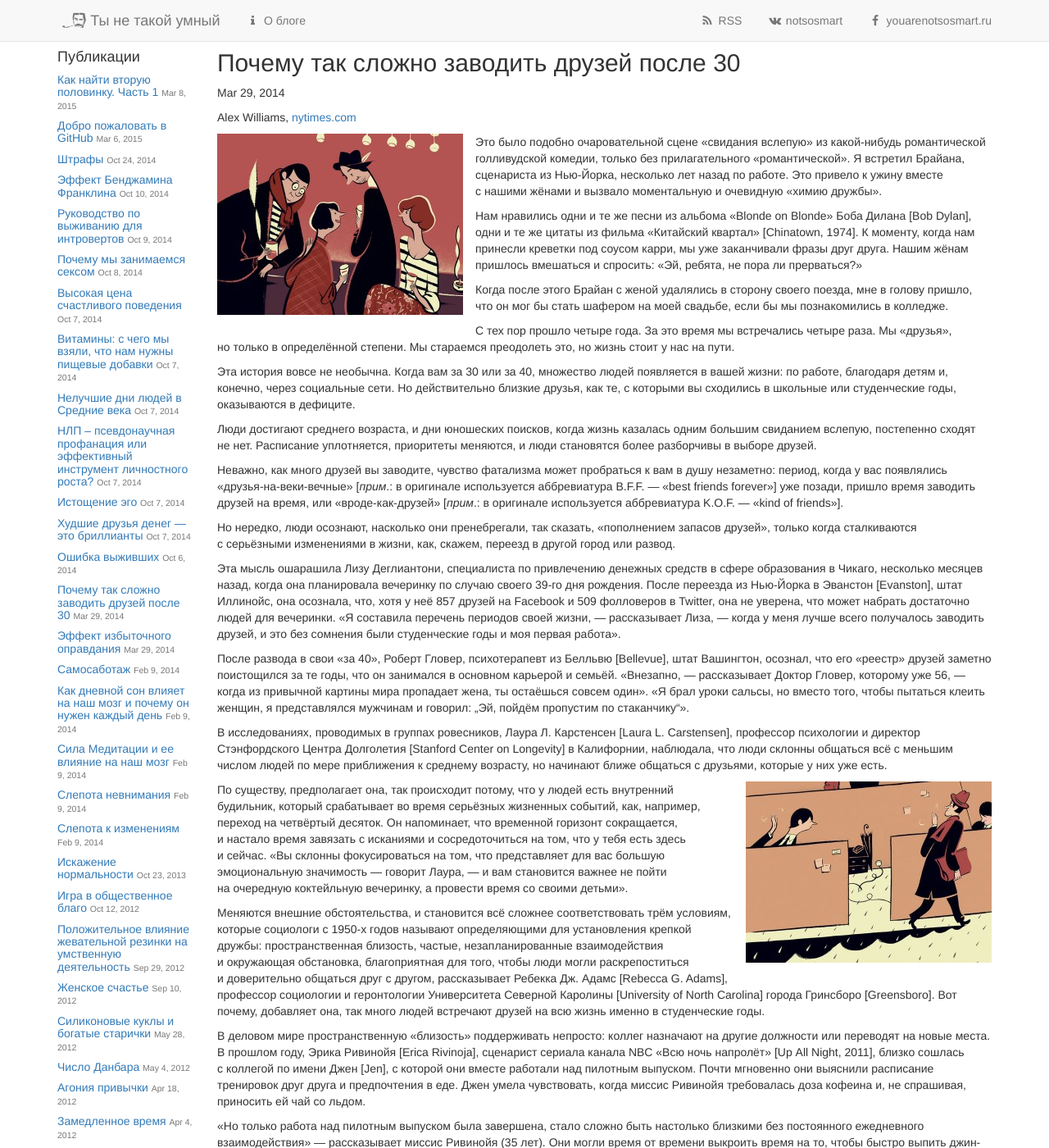
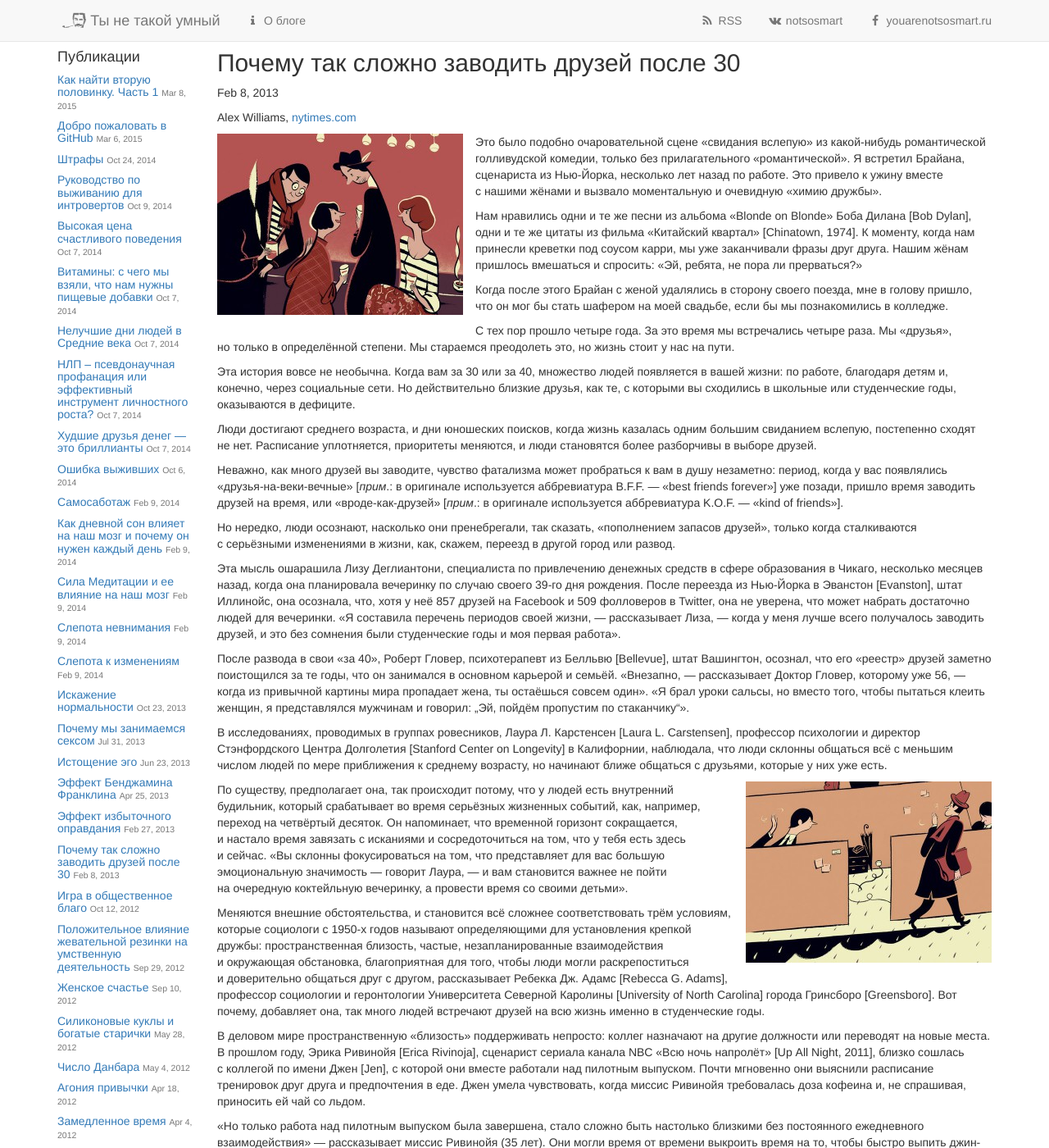
Before and after one commit to vooft/notsosmart, a Jekyll site: the page built from _posts/2013-02-08-why-is-it-hard-to-make-friends-over-30.markdown, in a window 1280 px wide and 1400 px high. Shown: the whole window at 82% size. Built offline with Jekyll 4.4.1, drawn with Linux system fonts in a browser that asks for light colours.

Commit message:
Поставил для статей правильные даты

```diff
--- a/_posts/2014-03-29-why-is-it-hard-to-make-friends-over-30.markdown
+++ b/_posts/2013-02-08-why-is-it-hard-to-make-friends-over-30.markdown
@@ -1,7 +1,7 @@
 ---
 layout: post
 title:  "Почему так сложно заводить друзей после 30"
-date:   2014-03-29 12:00:00
+date:   2013-02-08 12:00:00
 ---
 <p>Alex Williams, <a href="http://www.nytimes.com/2012/07/15/fashion/the-challenge-of-making-friends-as-an-adult.html">nytimes.com</a></p>
 <p><a href="/img/why-is-it-hard-to-make-friends-over-30/20120715-FRIENDS-slide-F9VL-articleLarge.jpg"><img height="221" width="300" src="/img/why-is-it-hard-to-make-friends-over-30/20120715-FRIENDS-slide-F9VL-articleLarge-300x221.jpg" alt="20120715-FRIENDS-slide-F9VL-articleLarge" class="alignleft size-medium wp-image-753" /></a>Это было подобно очаровательной сцене «свидания вслепую» из какой-нибудь романтической голливудской комедии, только без прилагательного «романтической». Я встретил Брайана, сценариста из Нью-Йорка, несколько лет назад по работе. Это привело к ужину вместе с нашими жёнами и вызвало моментальную и очевидную «химию дружбы».</p>
--- a/_posts/2014-03-29-the-overjustification-effect.markdown
+++ b/_posts/2013-03-27-the-overjustification-effect.markdown
@@ -1,7 +1,7 @@
 ---
 layout: post
 title:  "Эффект избыточного оправдания"
-date:   2014-03-29 12:00:00
+date:   2013-02-27 12:00:00
 ---
 <p><a href="http://youarenotsosmart.com/2011/12/14/the-overjustification-effect/">Оригинал</a>.</p>
 <p><strong>Заблуждение</strong>: Нет ничего лучше, чем зарабатывать на жизнь своим любимым делом.</p>
--- a/_posts/2014-10-10-the-benjamin-franklin-effect.markdown
+++ b/_posts/2013-04-25-the-benjamin-franklin-effect.markdown
@@ -1,7 +1,7 @@
 ---
 layout: post
 title:  "Эффект Бенджамина Франклина"
-date:   2014-10-10 12:00:00
+date:   2013-04-25 12:00:00
 ---
 <p><strong>Заблуждение</strong>: Вы делаете хорошие дела людям, которые вам нравятся, и плохие вещи тем, кого вы ненавидите.</p>
 <p><strong>Истина</strong>: Вы начинаете испытывать симпатию к тем, кому делаете добро, и испытываете ненависть к тем, кому причиняете зло.</p>
--- a/_posts/2014-10-07-ego-depletion.markdown
+++ b/_posts/2013-06-23-ego-depletion.markdown
@@ -1,7 +1,7 @@
 ---
 layout: post
 title:  "Истощение эго"
-date:   2014-10-07 12:00:00
+date:   2013-06-23 12:00:00
 ---
 <p><a href="http://youarenotsosmart.com/2012/04/17/ego-depletion/" title="Оригинал.">Оригинал.</a></p>
 <p><strong>Заблуждение</strong>: Сила воли — это всего лишь фигура речи.</p>
--- a/_posts/2014-10-08-why-we-fuck.markdown
+++ b/_posts/2013-07-31-why-we-fuck.markdown
@@ -1,7 +1,7 @@
 ---
 layout: post
 title:  "Почему мы занимаемся сексом"
-date:   2014-10-08 12:00:00
+date:   2013-07-31 12:00:00
 ---
 <p><a href="http://www.raptitude.com/2012/06/why-we-fck/">raptitude.com</a></p>
 <p><a href="/img/why-we-fuck/3400853365_2a92af214a.jpg"><img height="226" width="300" src="/img/why-we-fuck/3400853365_2a92af214a.jpg" alt="3400853365_2a92af214a" class="alignleft size-medium wp-image-871" /></a>Английский философ Томас Гоббс плотно поселил в наших головах мысль о том, что наши предки были жалкими, одинокими и подлыми людишками.</p>
```
